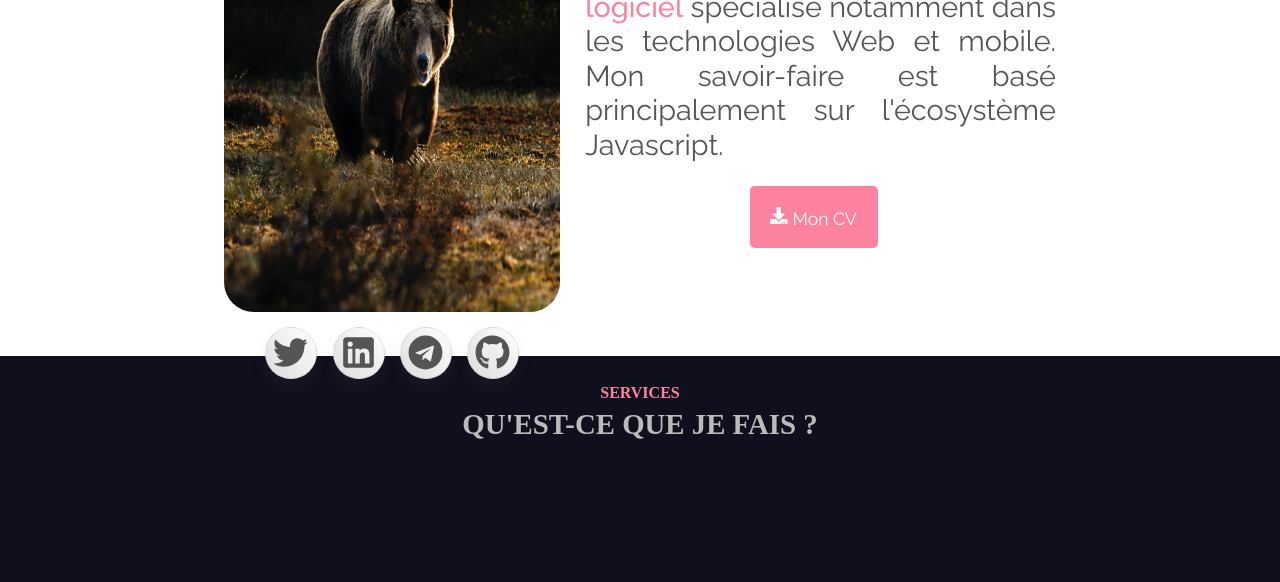
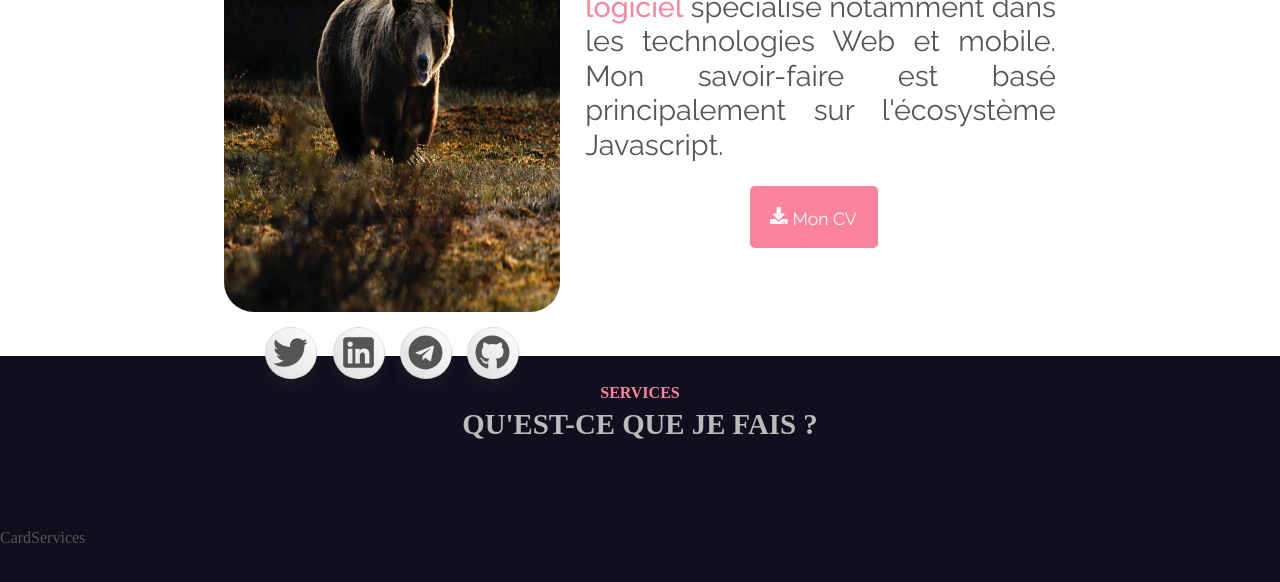
Before and after one commit to ExcaliburSims/portfolioNextJS, a Next.js app: page / in a window 1280 px wide. Shown: the part 1084-1666 px from the top of the page. Built offline with nearby package versions, Linux system fonts and the light colour scheme.

Commit message:
feat: add card service

```diff
--- a/pages/Service.jsx
+++ b/pages/Service.jsx
@@ -1,4 +1,5 @@
 import React from "react";
+import CardServices from "../components/CardServices";
 import styles from "../styles/Service.module.scss";
 
 function Service() {
@@ -7,6 +8,9 @@ function Service() {
       <div className={styles.title}>
         <h2 data-entete="Services">Qu'est-ce que je fais ?</h2>
       </div>
+      <div className={styles.content}>
+        <CardServices />
+      </div>
     </div>
   );
 }
```
